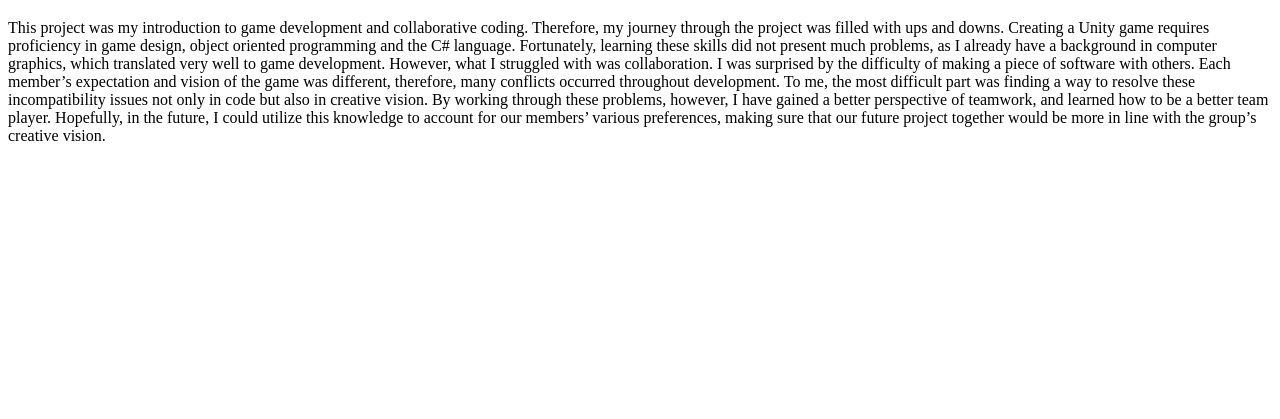
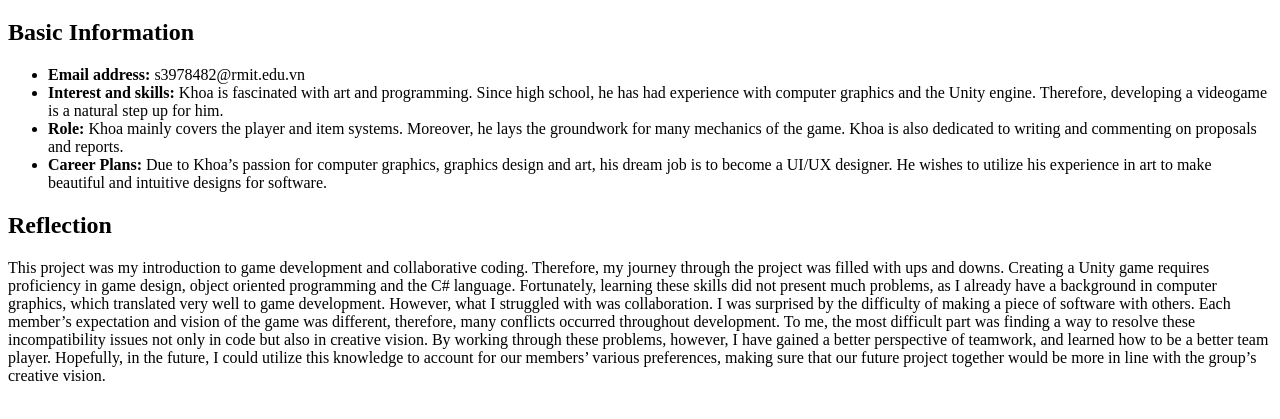
Before and after one commit to Netherheim/Netherheim.github.io, a plain HTML site: page contentFiles/IndivualReflection/Khoa.html in a window 1280 px wide. Shown: the part 61-480 px from the top of the page. Drawn offline with Linux system fonts and the light colour scheme.

Commit message:
Update Info

```diff
--- a/contentFiles/IndivualReflection/Khoa.html
+++ b/contentFiles/IndivualReflection/Khoa.html
@@ -15,6 +15,23 @@
 
 <body>
     <h1>Bui Dang Khoa</h1>
+    <h2>Basic Information</h2>
+    <ul>
+        <li><strong>Email address:</strong> s3978482@rmit.edu.vn</li>
+        <li><strong>Interest and skills:</strong> Khoa is fascinated with art and programming. Since high school, he has
+            had experience with computer graphics and the Unity engine. Therefore, developing a videogame is a natural
+            step up for him.
+        </li>
+        <li><strong>Role:</strong> Khoa mainly covers the player and item systems. Moreover, he lays the groundwork for
+            many mechanics of the game. Khoa is also dedicated to writing and commenting on proposals and reports.
+        </li>
+        <li><strong>Career Plans:</strong> Due to Khoa’s passion for computer graphics, graphics design and art, his
+            dream job is to become a UI/UX designer. He wishes to utilize his experience in art to make beautiful and
+            intuitive designs for software.</li>
+    </ul>
+
+
+    <h2>Reflection</h2>
     <p>This project was my introduction to game development and collaborative coding. Therefore, my journey through the
         project was filled with ups and downs. Creating a Unity game requires proficiency in game design, object
         oriented programming and the C# language. Fortunately, learning these skills did not present much problems, as I
```
